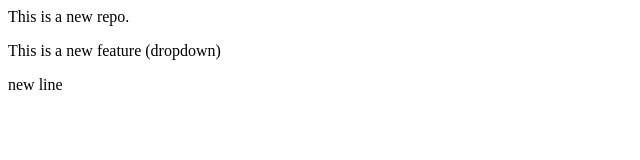
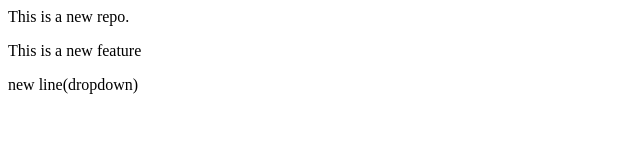
Before and after one commit to anshay07/localrepo, a plain HTML site: page index.html in a window 1280 px wide. Shown: the whole page, without its empty margins (0-640 px from the left). Drawn offline with Linux system fonts and the light colour scheme.

```diff
--- a/index.html
+++ b/index.html
@@ -1,3 +1,3 @@
 <p>This is a new repo.</p>
-<p>This is a new feature (dropdown)</p>
-<p>new line</p>
+<p>This is a new feature</p>
+<p>new line(dropdown)</p>
```
